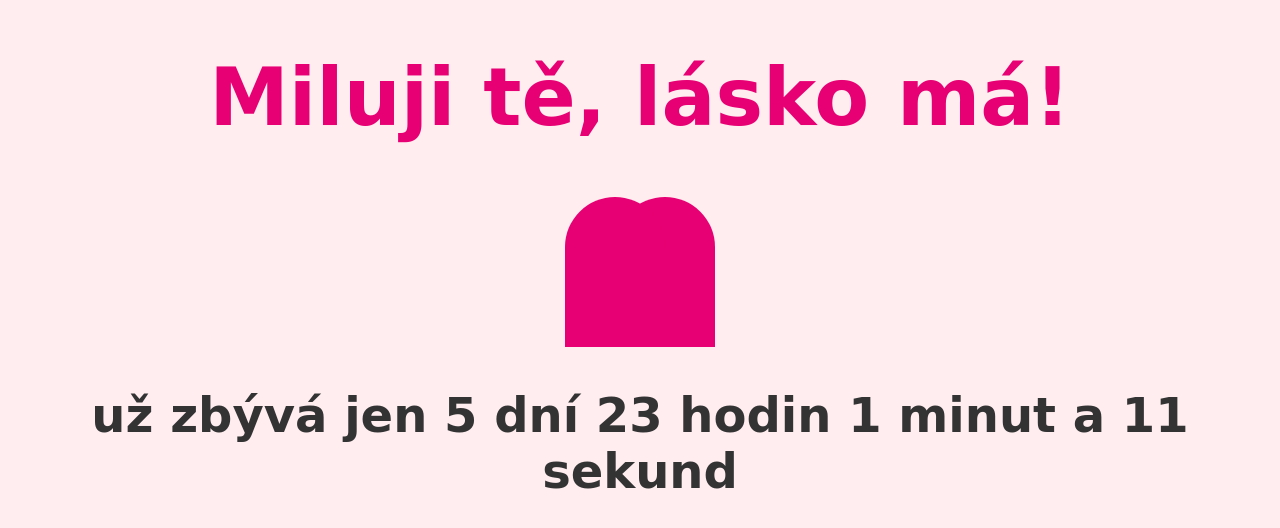
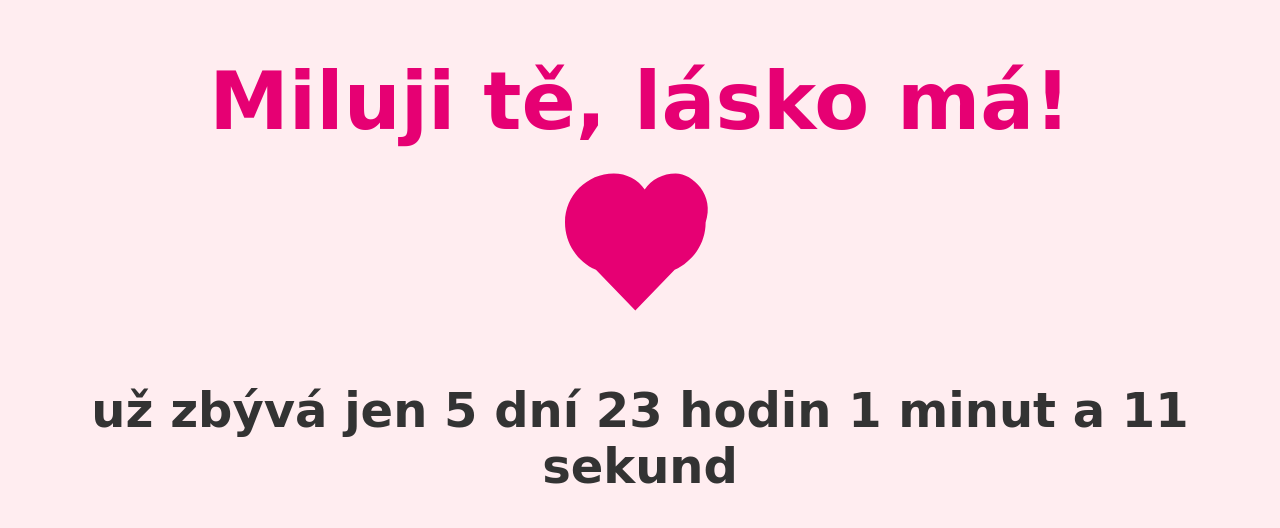
Before and after one commit to radverg/radverg.github.io, a plain HTML site: page ven.html in a window 1280 px wide. Shown: the part 132-660 px from the top of the page. Drawn offline with Linux system fonts and the light colour scheme.

Commit message:
Update ven.html

```diff
--- a/ven.html
+++ b/ven.html
@@ -7,6 +7,7 @@
     <style>
         body {
             display: flex;
+            flex-direction: column;
             justify-content: center;
             align-items: center;
             height: 100vh;
@@ -18,30 +19,13 @@
         h1 {
             font-size: 5rem;
             color: #e60073;
+            margin-bottom: 20px;
         }
         .heart {
             width: 150px;
             height: 150px;
-            position: relative;
-            margin: 20px auto;
-        }
-        .heart::before, .heart::after {
-            content: "";
-            width: 100px;
-            height: 150px;
-            background-color: #e60073;
-            border-radius: 100px 100px 0 0;
-            position: absolute;
-            top: 0;
-        }
-        .heart::before {
-            left: 50px;
-        }
-        .heart::after {
-            left: 0;
-        }
-        .heart::before, .heart::after {
             animation: pulse 1s infinite;
+            margin-bottom: 20px;
         }
         @keyframes pulse {
             0% {
@@ -64,7 +48,10 @@
 
     <div>
         <h1>Miluji tě, lásko má!</h1>
-        <div class="heart"></div>
+        <svg class="heart" viewBox="0 0 32 29.6">
+            <path fill="#e60073" d="M23.6,0c-2.7,0-5.2,1.3-6.6,3.4C15.6,1.3,13.1,0,10.4,0C4.7,0,0,4.7,0,10.4c0,4.5,2.7,8.4,6.6,10.1
+            l8.4,8.7l8.4-8.7c3.9-1.8,6.6-5.6,6.6-10.1C32,4.7,27.3,0,23.6,0z"/>
+        </svg>
         <h2>už zbývá jen <span id="time-left"></span></h2>
     </div>
 
```
